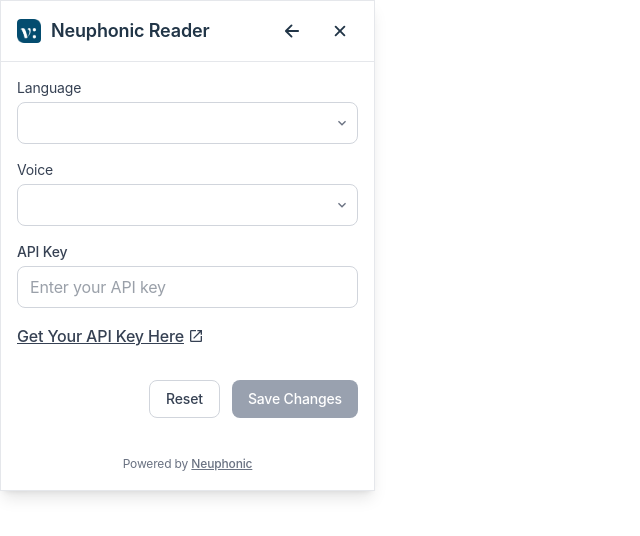
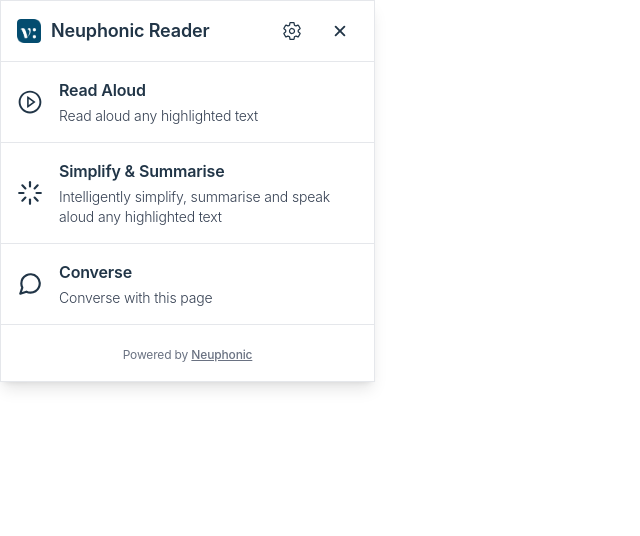
Before and after one commit to neuphonic/neuphonic-chrome-extension, a React (Vite) app: page / in a window 1280 px wide. Shown: the top 536 px of the page, without its empty margins (0-640 px from the left). Built offline with nearby package versions, Linux system fonts and the light colour scheme.

Commit message:
Added audio playback functionality.

```diff
--- a/src/App.tsx
+++ b/src/App.tsx
@@ -1,5 +1,5 @@
 import type { Voice } from '@neuphonic/neuphonic-js';
-import { createClient } from '@neuphonic/neuphonic-js';
+import { createClient, toWav } from '@neuphonic/neuphonic-js';
 import { AnimatePresence, motion } from 'motion/react';
 import { useEffect, useState } from 'react';
 import { AiOutlinePlayCircle } from 'react-icons/ai';
@@ -186,8 +186,12 @@
 function App() {
   useDarkMode();
   const highlightedText = useHighlightedText();
-  const [currentPage, setCurrentPage] = useState<Page>('settings');
-  const { voices, langCodes, error } = useNeuphonic();
+  const [currentPage, setCurrentPage] = useState<Page>('home');
+  const { client: neuphonicClient, voices, langCodes, error } = useNeuphonic();
+  const [isReading, setIsReading] = useState(false);
+  const [audioElement, setAudioElement] = useState<HTMLAudioElement | null>(
+    null
+  );
 
   // Add settings state
   const [currentSettings, setCurrentSettings] =
@@ -196,7 +200,9 @@
     useState<Settings>(DEFAULT_SETTINGS);
   const [hasUnsavedChanges, setHasUnsavedChanges] = useState(false);
 
-  // Load settings from storage on mount
+  /**
+   * Load settings from storage on mount
+   */
   useEffect(() => {
     chrome.storage.local.get(['settings'], (result) => {
       if (result.settings) {
@@ -205,6 +211,72 @@
       }
     });
   }, []);
+
+  /**
+   * Cleanup audio element on unmount
+   */
+  useEffect(() => {
+    return () => {
+      if (audioElement) {
+        audioElement.pause();
+        audioElement.src = '';
+      }
+    };
+  }, [audioElement]);
+
+  /**
+   * Play highlighted text using the SSE endpoint. Cancel playback if already playing.
+   */
+  const handleReadAloud = async () => {
+    if (!highlightedText || !neuphonicClient || !currentSettings.voice.voice_id)
+      return;
+
+    // If already reading, stop the audio
+    if (isReading && audioElement) {
+      audioElement.pause();
+      audioElement.src = '';
+      setIsReading(false);
+      return;
+    }
+
+    try {
+      setIsReading(true);
+
+      // Create SSE connection
+      const sse = await neuphonicClient.tts.sse({
+        speed: 1.0,
+        lang_code: lastSavedSettings.language,
+        voice_id: lastSavedSettings.voice.voice_id,
+      });
+
+      // Send text and get response
+      const res = await sse.send(highlightedText);
+
+      // Convert to WAV
+      const wav = toWav(res.audio);
+
+      // Create blob URL
+      const blob = new Blob([wav], { type: 'audio/wav' });
+      const url = URL.createObjectURL(blob);
+
+      // Create or update audio element
+      if (!audioElement) {
+        const audio = new Audio(url);
+        audio.onended = () => {
+          setIsReading(false);
+          URL.revokeObjectURL(url);
+        };
+        setAudioElement(audio);
+        await audio.play();
+      } else {
+        audioElement.src = url;
+        await audioElement.play();
+      }
+    } catch (error) {
+      console.error('Error reading aloud:', error);
+      setIsReading(false);
+    }
+  };
 
   // Handle settings changes
   const handleSettingChange = (
@@ -215,7 +287,9 @@
     setHasUnsavedChanges(true);
   };
 
-  // Save settings to storage
+  /**
+   * When the "Save" button in "Settings" is pressed, save the changes to local storage.
+   */
   const handleSave = () => {
     chrome.storage.local.set({ settings: currentSettings }, () => {
       setLastSavedSettings(currentSettings);
@@ -223,7 +297,9 @@
     });
   };
 
-  // Reset settings to last saved state
+  /**
+   * When the "Reset" button in "Settings" is pressed, revert active changes back to lastSavedSettings.
+   */
   const handleReset = () => {
     setCurrentSettings(lastSavedSettings);
     setHasUnsavedChanges(false);
@@ -249,15 +325,25 @@
       transition={{ duration: 0.2 }}
     >
       {/* Read Aloud Option */}
-      <div className='flex cursor-pointer items-center border-b border-gray-200 p-4 hover:bg-gray-200 dark:border-neutral-700 dark:hover:bg-gray-700'>
+      <div
+        className='flex cursor-pointer items-center border-b border-gray-200 p-4 hover:bg-gray-200 dark:border-neutral-700 dark:hover:bg-gray-700'
+        onClick={handleReadAloud}
+      >
         <div className='flex flex-1 items-center'>
           <div className='mr-4'>
-            <AiOutlinePlayCircle size={26} />
+            <AiOutlinePlayCircle
+              size={26}
+              className={isReading ? 'animate-pulse' : ''}
+            />
           </div>
           <div className='flex-1 text-left'>
-            <h3 className='mb-1 text-base font-semibold'>Read Aloud</h3>
+            <h3 className='mb-1 text-base font-semibold'>
+              {isReading ? 'Reading...' : 'Read Aloud'}
+            </h3>
             <p className='text-sm font-light text-gray-700 dark:text-gray-300'>
-              Read aloud any highlighted text
+              {isReading
+                ? 'Press to cancel playback'
+                : 'Read aloud any highlighted text'}
             </p>
           </div>
         </div>
@@ -298,7 +384,7 @@
 
       {/* Highlighted Text Preview */}
       {highlightedText && (
-        <div className='border-b border-gray-200 p-4 dark:border-neutral-700'>
+        <div className='border-b border-gray-200 p-4 text-center dark:border-neutral-700'>
           <p className='text-sm text-gray-700 italic dark:text-gray-300'>
             "{formatHighlightedText(highlightedText)}"
           </p>
```
